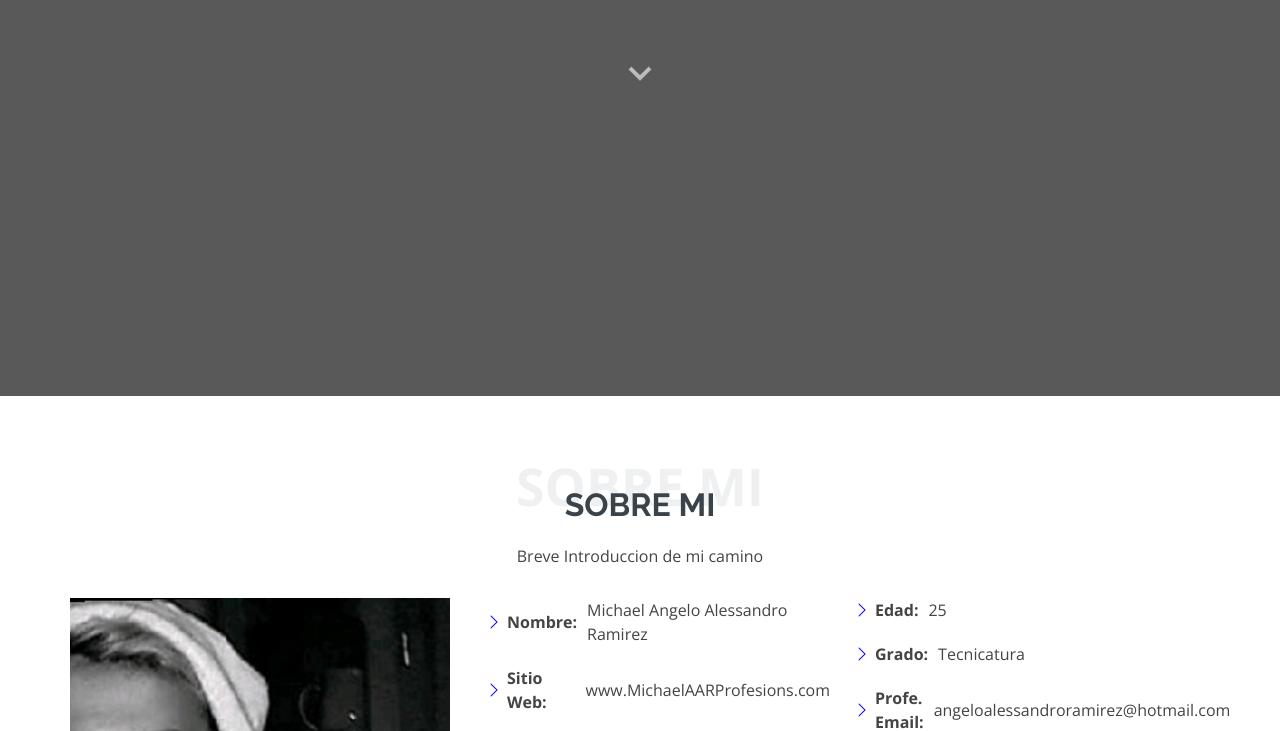
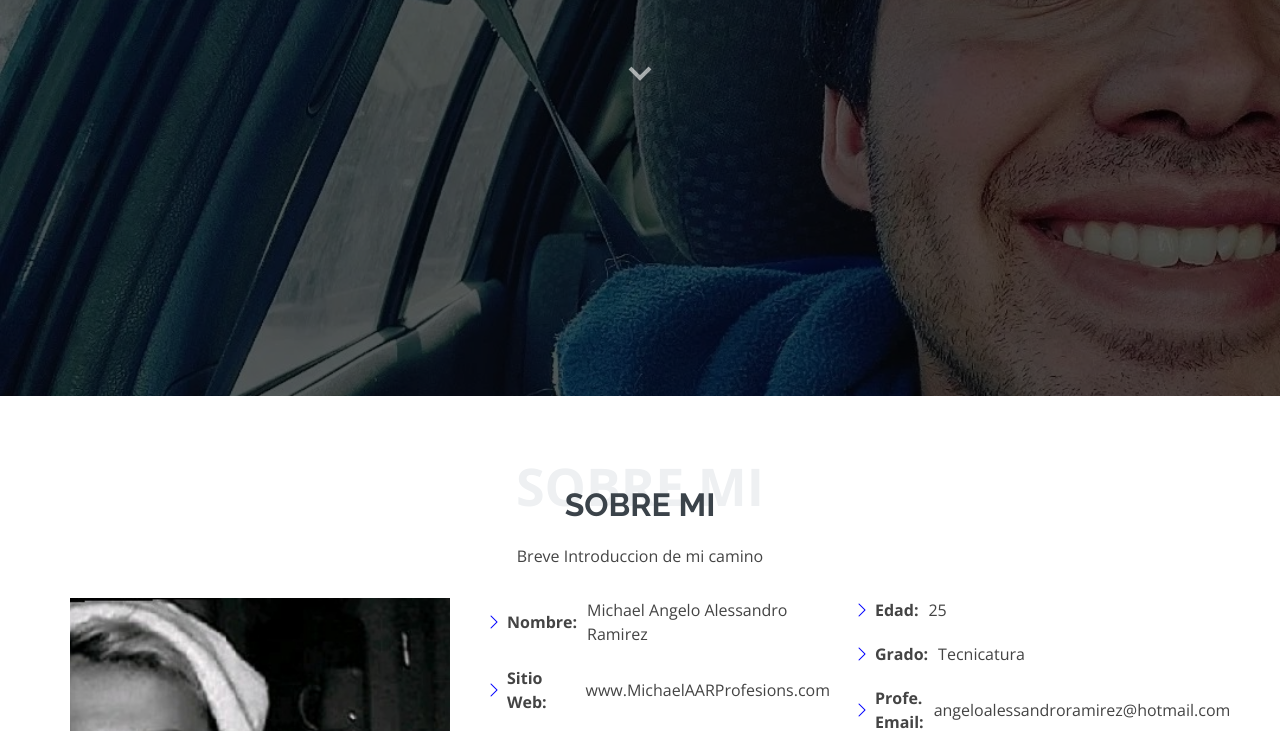
Before and after one commit to RamirezAngelo/Ticcmas_FrontEndMAAR, a plain HTML site: page index.html in a window 1280 px wide. Shown: the part 404-1135 px from the top of the page. Drawn offline with nearby package versions, Linux system fonts and the light colour scheme; files whose address does not match are found by name.

Commit message:
Update style.css

```diff
--- a/css/style.css
+++ b/css/style.css
@@ -308,7 +308,7 @@ h6 {
 #hero {
   width: 100%;
   height: 100vh;
-  background: url("img/hero_bg.jpg") top right;
+  background: url("/img/hero_bg.jpg") top right;
   background-size: cover;
   position: relative;
 }
```
